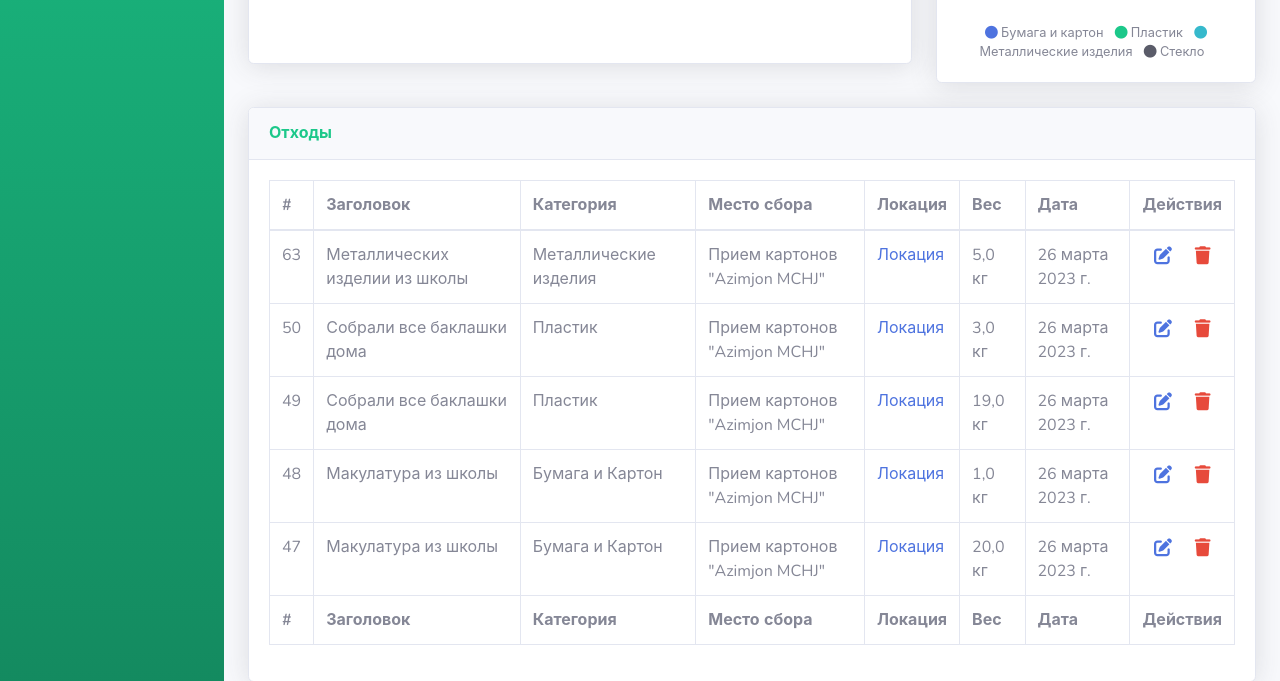
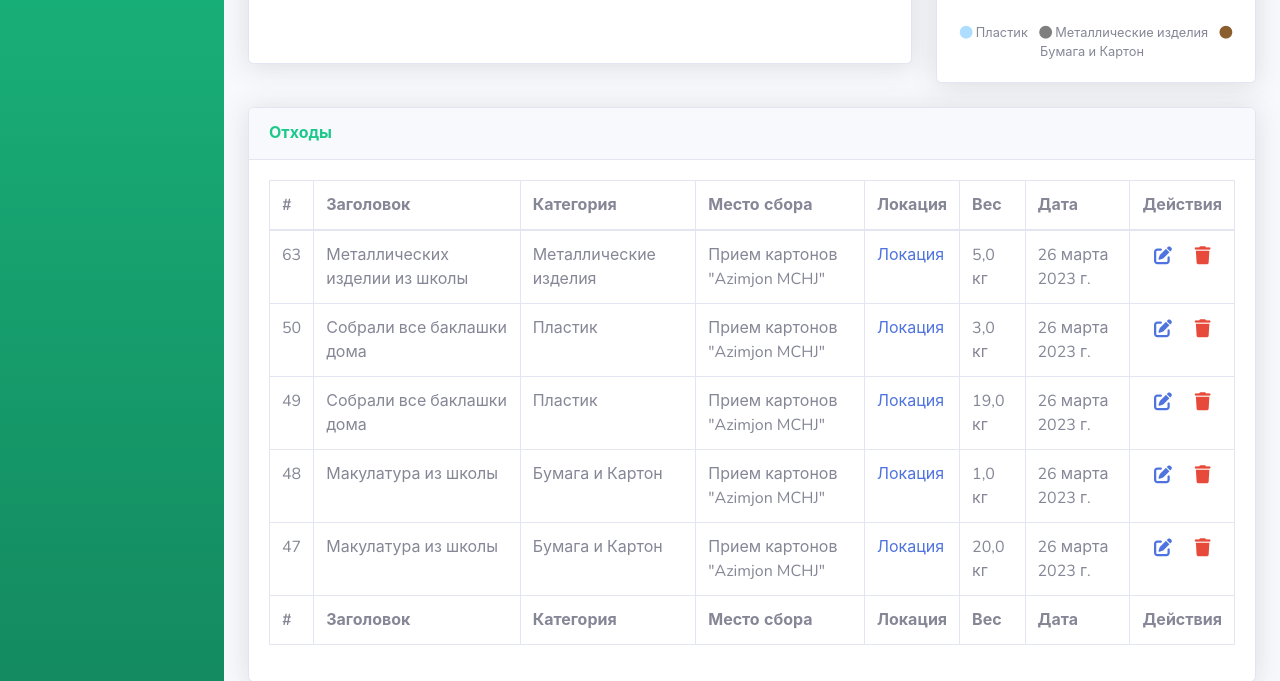
Before and after one commit to javoxirone/BeEco, a Django app: page /dashboard/ in a window 1280 px wide. Shown: the part 629-1310 px from the top of the page. Run offline with Django 4.2, Linux system fonts and the light colour scheme; a user stored in the database is signed in; data comes from the database, SQL or seed files in the repository; both versions use the stored data as it was after the commit; a map, chart or similar area stays blank; some libraries are stand-ins or nearby versions.

Commit message:
Added new field called color to category model

```diff
--- a/main/models.py
+++ b/main/models.py
@@ -1,6 +1,6 @@
 from django.contrib.auth.models import User
 from django.db import models
-
+from colorfield.fields import ColorField
 # Create your models here.
 from django.urls import reverse
 
@@ -24,6 +24,7 @@ class ProfileImage(models.Model):
 class Category(models.Model):
     title = models.CharField(max_length=250, unique=True, null=False, blank=False, verbose_name="Категория")
     image = models.ImageField(upload_to="category/", null=False, blank=False, verbose_name="Рисунок")
+    color = ColorField(default="#ffffff", null=True, blank=True, verbose_name="Цвет")
     score = models.IntegerField(null=False, blank=False, verbose_name="Балл")
     created_at = models.DateTimeField(auto_now_add=True, verbose_name='Дата создания')
 
--- a/main/static/main/js/getRecommendation.js
+++ b/main/static/main/js/getRecommendation.js
@@ -46,7 +46,6 @@ function handleRecommendation() {
                 `
         },
         error: function (xhr) {
-            console.log(xhr)
             document.querySelector("#recommendation").innerHTML = ''
         }
     });
--- a/main/templates/main/dashboard.html
+++ b/main/templates/main/dashboard.html
@@ -1,5 +1,5 @@
 {% extends 'base.html' %}
-{% load main_tags %}
+{% load main_tags static %}
 
 
 {% block title %}BeEco | Панель{% endblock %}
@@ -23,7 +23,8 @@
                             <div class="text-xs font-weight-bold text-primary text-uppercase mb-1">
                                 Баллы (За месяц)
                             </div>
-                        <div class="h5 mb-0 font-weight-bold text-gray-800" title="{{ month_scores }}">{{ monthly_scores|floatformat:0 }}</div>
+                            <div class="h5 mb-0 font-weight-bold text-gray-800" title="{{ month_scores }}">
+                                {{ monthly_scores|floatformat:0 }}</div>
                         </div>
                         <div class="col-auto">
                             <i class="fas fa-calendar fa-2x text-gray-300"></i>
@@ -42,7 +43,8 @@
                             <div class="text-xs font-weight-bold text-success text-uppercase mb-1">
                                 Баллы (За год)
                             </div>
-                        <div class="h5 mb-0 font-weight-bold text-gray-800" title="{{ year_scores }}">{{ yearly_scores|floatformat:0 }}</div>
+                            <div class="h5 mb-0 font-weight-bold text-gray-800" title="{{ year_scores }}">
+                                {{ yearly_scores|floatformat:0 }}</div>
                         </div>
                         <div class="col-auto">
                             <i class="fas fa-dollar-sign fa-2x text-gray-300"></i>
@@ -164,18 +166,12 @@
                         <canvas id="myPieChart" data-pie-wastes="{{ pie_data }}"></canvas>
                     </div>
                     <div class="mt-4 text-center small">
+                        {% for category in categories %}
                             <span class="mr-2">
-                                            <i class="fas fa-circle text-primary"></i> Бумага и картон
+                                            <i class="fas fa-circle"
+                                               style="color: {{ category.color }};"></i> {{ category.title }}
                                         </span>
-                    <span class="mr-2">
-                                            <i class="fas fa-circle text-success"></i> Пластик
-                                        </span>
-                    <span class="mr-2">
-                                            <i class="fas fa-circle text-info"></i> Металлические изделия
-                                        </span>
-                    <span class="mr-2">
-                                            <i class="fas fa-circle text-dark"></i> Стекло
-                                        </span>
+                        {% endfor %}
                     </div>
                 </div>
             </div>
@@ -184,3 +180,12 @@
     <!-- DataTales Example -->
     {% include 'main/components/_waste_table.html' %}
 {% endblock %}
+
+{% block charts %}
+    <!-- Page level plugins -->
+    <script src="{% static 'main/libs/vendor/chart.js/Chart.min.js' %}"></script>
+
+    <!-- Page level custom scripts -->
+    <script src="{% static 'main/libs/js/demo/chart-area-demo.js' %}"></script>
+    <script src="{% static 'main/libs/js/demo/chart-pie-demo.js' %}"></script>
+{% endblock %}
--- a/main/templates/main/waste_create.html
+++ b/main/templates/main/waste_create.html
@@ -47,6 +47,10 @@ BeEco | Создать Отход
 </div>
 {% endblock %}
 
+
+{% block charts %}
+{% endblock %}
+
 {% block js %}
 <script src="{% static 'main/js/getRecommendation.js' %}"></script>
 {% endblock %}
--- a/main/views.py
+++ b/main/views.py
@@ -132,13 +132,16 @@ def dashboard_view(request):
 
     pie_data = []
 
-    hashmap = defaultdict(int)
-
+    hashmap = dict()
     categories = Category.objects.all()
 
     for category in categories:
-        hashmap[category.title] += sum(list(Waste.objects.filter(user=request.user, category=category).values_list("weight", flat=True)))
+        hashmap[category.title] = dict()
+        hashmap[category.title]['weight'] = sum(
+            list(Waste.objects.filter(user=request.user, category=category).values_list("weight", flat=True)))
+        hashmap[category.title]['color'] = Category.objects.get(pk=category.pk).color
     context['pie_data'] = json.dumps(hashmap)
+    context['categories'] = Category.objects.order_by('-title').values('title', 'color')
 
     return render(request, 'main/dashboard.html', context)
 
--- a/project/settings.py
+++ b/project/settings.py
@@ -49,6 +49,7 @@ INSTALLED_APPS = [
     'django.contrib.staticfiles',
     'main.apps.MainConfig',
     'rest_framework',
+    'colorfield'
 ]
 
 MIDDLEWARE = [
--- a/requirements.txt
+++ b/requirements.txt
@@ -3,6 +3,7 @@ certifi==2022.12.7
 charset-normalizer==3.1.0
 Django==4.1.7
 django-bitfield==2.2.0
+django-colorfield==0.8.0
 django-jazzmin==2.6.0
 django-js-asset==2.0.0
 django-mptt==0.14.0
--- a/templates/base.html
+++ b/templates/base.html
@@ -107,12 +107,10 @@
 <!-- Custom scripts for all pages-->
 <script src="{% static 'main/libs/js/sb-admin-2.min.js' %}"></script>
 
-<!-- Page level plugins -->
-<script src="{% static 'main/libs/vendor/chart.js/Chart.min.js' %}"></script>
+{% block charts %}
+{% endblock %}
 
-<!-- Page level custom scripts -->
-<script src="{% static 'main/libs/js/demo/chart-area-demo.js' %}"></script>
-<script src="{% static 'main/libs/js/demo/chart-pie-demo.js' %}"></script>
+
 {% block js %}
 {% endblock %}
 </body>
```
Also changed, not shown: db.sqlite3, 1 other file. Lines whose indentation alone changed are shown as unchanged.
